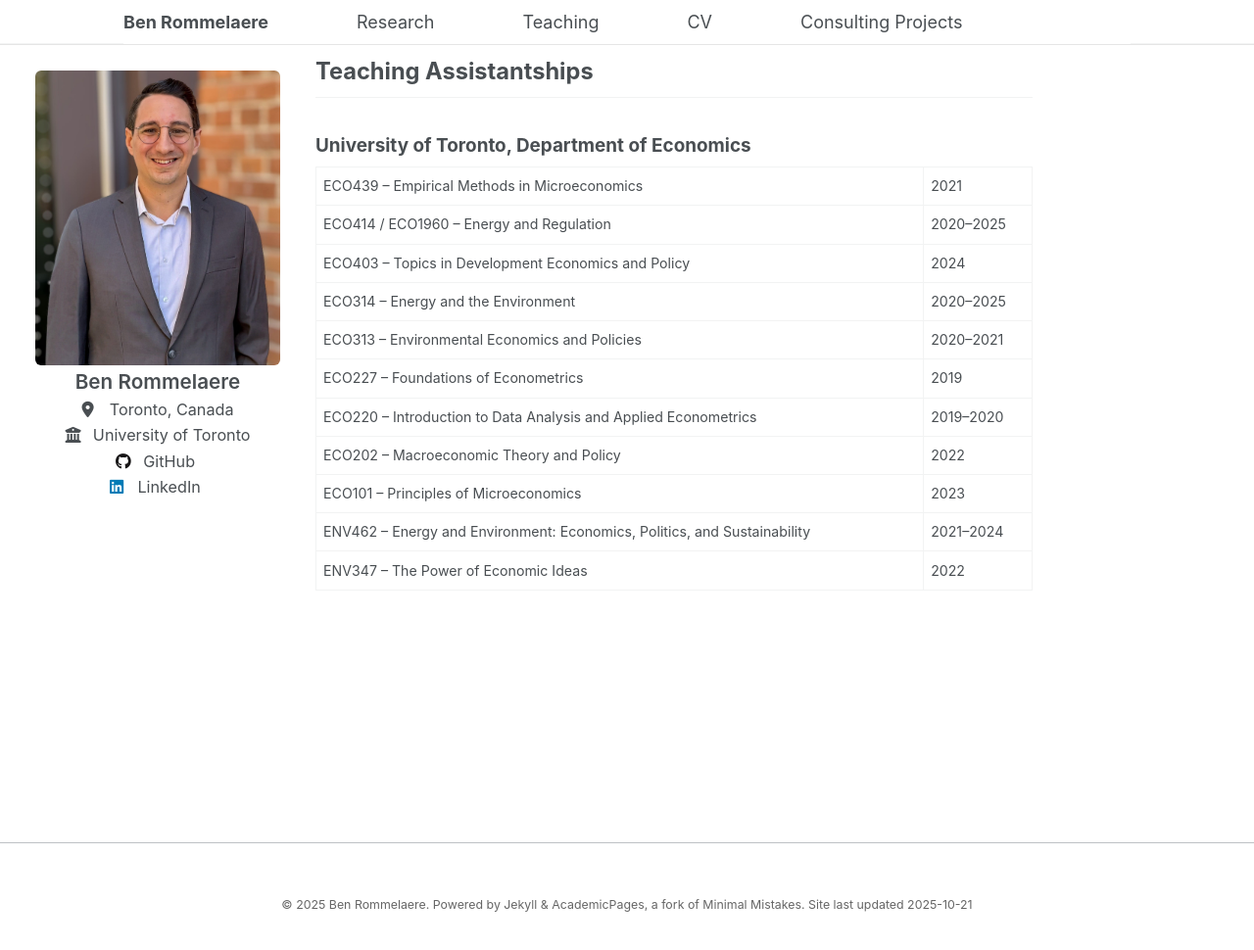
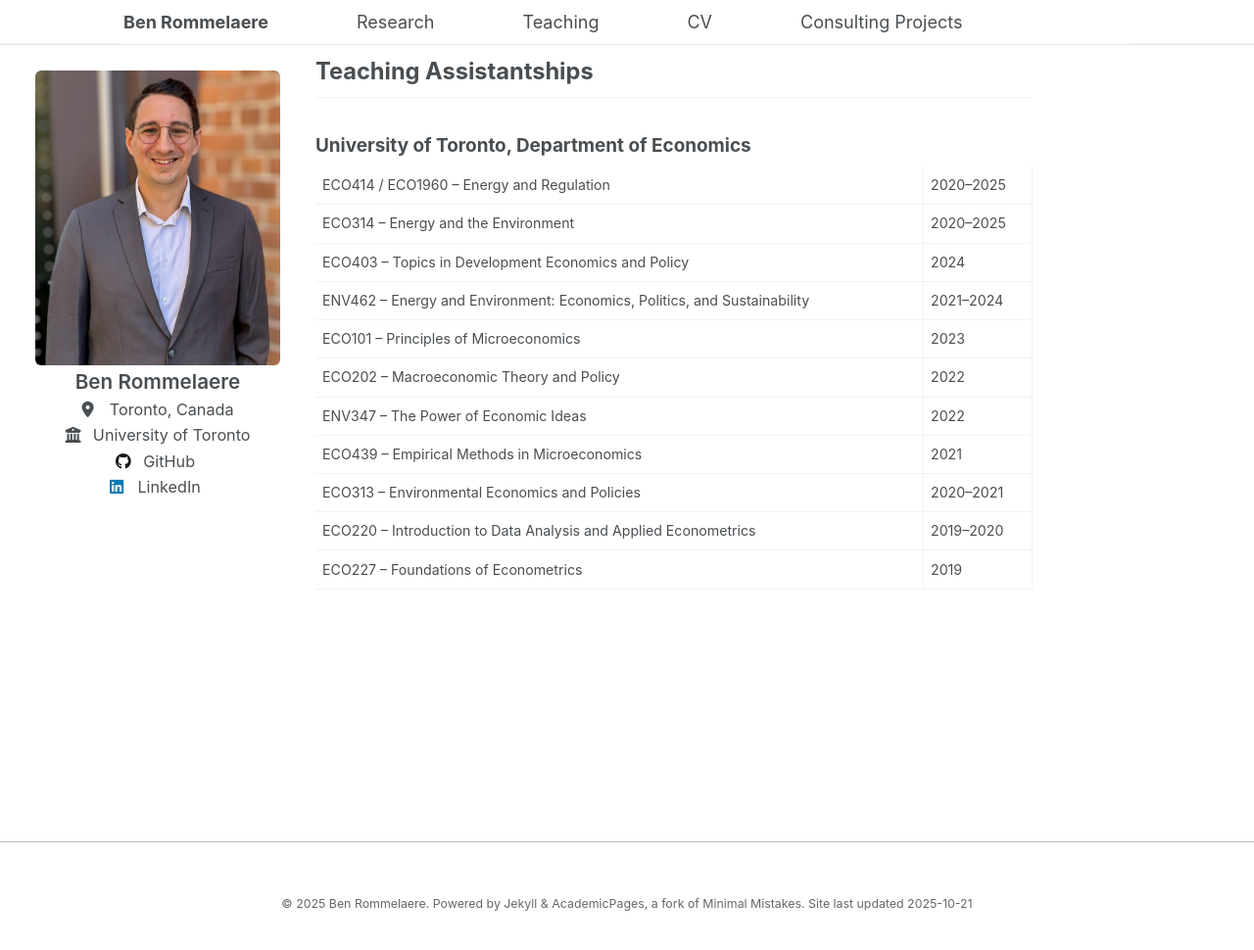
Before and after one commit to brommelaere/brommelaere.github.io, a Jekyll site: the page built from _pages/teaching.md, in a window 1280 px wide and 987 px high. Shown: the top 970 px of the window at 98% size. Built offline with Jekyll 4.4.1, drawn with Linux system fonts in a browser that asks for light colours; some of the changed lines change nothing that is shown.

Commit message:
Update teaching.md

```diff
--- a/_pages/teaching.md
+++ b/_pages/teaching.md
@@ -11,44 +11,44 @@
 ### University of Toronto, Department of Economics
 
 <style>
-/* Teaching page: borderless, transparent table; years flush-right */
+/* Teaching: completely borderless, transparent table; years flush-right */
 .teaching-page .course-table {
   width: 100%;
   margin: 0.25rem 0 0 0;
-  border-collapse: separate !important; /* fully separate to avoid theme borders */
+  border-collapse: separate !important;   /* avoid inherited collapsed borders */
   border-spacing: 0 !important;
+  table-layout: fixed;                    /* long titles wrap */
+}
+
+/* Remove ALL borders/shadows/striping from the table and every child node */
+.teaching-page .course-table,
+.teaching-page .course-table * {
   border: 0 !important;
+  border-block: 0 !important;
+  border-inline: 0 !important;
+  outline: 0 !important;
+  box-shadow: none !important;
   background: transparent !important;
-  table-layout: fixed; /* long titles wrap; year stays pinned right */
+  background-image: none !important;
 }
-/* Remove ALL borders/shading from any cells/rows, including zebra striping */
-.teaching-page .course-table tr,
-.teaching-page .course-table th,
-.teaching-page .course-table td {
-  border: 0 !important;
-  background: transparent !important;
-  box-shadow: none !important;
-}
-.teaching-page .course-table tr:nth-child(odd),
-.teaching-page .course-table tr:nth-child(even) {
-  background: transparent !important;
-}
+
+/* Cell layout */
 .teaching-page .course-table td {
   padding: 0.2rem 0 !important;
   vertical-align: baseline !important;
 }
 .teaching-page .course-table td.title {
-  font-weight: 400 !important;      /* no heavy bold */
+  font-weight: 400 !important;            /* no bold */
   overflow-wrap: anywhere !important;
   padding-right: 1rem !important;
 }
 .teaching-page .course-table td.year {
-  width: 1% !important;             /* keep year column narrow */
+  width: 1% !important;                   /* keep year column narrow */
   white-space: nowrap !important;
-  text-align: right !important;      /* flush-right */
+  text-align: right !important;           /* flush-right */
 }
 
-/* Small screens: allow year to drop below cleanly */
+/* Small screens: let year drop below neatly */
 @media (max-width: 34em) {
   .teaching-page .course-table tr {
     display: grid !important;
@@ -61,18 +61,18 @@
 }
 </style>
 
-<table class="course-table">
+<table class="course-table" style="border:0; border-collapse:separate; border-spacing:0; outline:0; box-shadow:none; background:transparent;">
   <tbody>
+    <tr><td class="title">ECO414 / ECO1960 – Energy and Regulation</td><td class="year">2020–2025</td></tr>
+    <tr><td class="title">ECO314 – Energy and the Environment</td><td class="year">2020–2025</td></tr>
+    <tr><td class="title">ECO403 – Topics in Development Economics and Policy</td><td class="year">2024</td></tr>
+    <tr><td class="title">ENV462 – Energy and Environment: Economics, Politics, and Sustainability</td><td class="year">2021–2024</td></tr>
+    <tr><td class="title">ECO101 – Principles of Microeconomics</td><td class="year">2023</td></tr>
+    <tr><td class="title">ECO202 – Macroeconomic Theory and Policy</td><td class="year">2022</td></tr>
+    <tr><td class="title">ENV347 – The Power of Economic Ideas</td><td class="year">2022</td></tr>
     <tr><td class="title">ECO439 – Empirical Methods in Microeconomics</td><td class="year">2021</td></tr>
-    <tr><td class="title">ECO414 / ECO1960 – Energy and Regulation</td><td class="year">2020–2025</td></tr>
-    <tr><td class="title">ECO403 – Topics in Development Economics and Policy</td><td class="year">2024</td></tr>
-    <tr><td class="title">ECO314 – Energy and the Environment</td><td class="year">2020–2025</td></tr>
     <tr><td class="title">ECO313 – Environmental Economics and Policies</td><td class="year">2020–2021</td></tr>
+    <tr><td class="title">ECO220 – Introduction to Data Analysis and Applied Econometrics</td><td class="year">2019–2020</td></tr>
     <tr><td class="title">ECO227 – Foundations of Econometrics</td><td class="year">2019</td></tr>
-    <tr><td class="title">ECO220 – Introduction to Data Analysis and Applied Econometrics</td><td class="year">2019–2020</td></tr>
-    <tr><td class="title">ECO202 – Macroeconomic Theory and Policy</td><td class="year">2022</td></tr>
-    <tr><td class="title">ECO101 – Principles of Microeconomics</td><td class="year">2023</td></tr>
-    <tr><td class="title">ENV462 – Energy and Environment: Economics, Politics, and Sustainability</td><td class="year">2021–2024</td></tr>
-    <tr><td class="title">ENV347 – The Power of Economic Ideas</td><td class="year">2022</td></tr>
   </tbody>
 </table>
```
